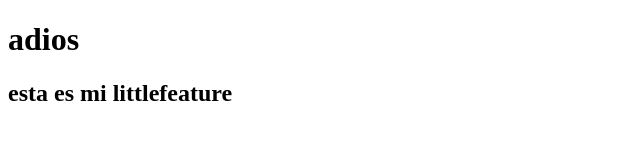
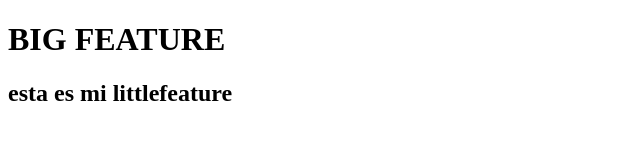
Before and after one commit to josecaballero/background-generator, a plain HTML site: page index.html in a window 1280 px wide. Shown: the whole page, without its empty margins (0-640 px from the left). Drawn offline with Linux system fonts and the light colour scheme.

Commit message:
añado bigfeature

```diff
--- a/index.html
+++ b/index.html
@@ -7,7 +7,7 @@
     <title>Document</title>
 </head>
 <body>
-    <h1>adios</h1>
+    <h1>BIG FEATURE</h1>
     <h2>esta es mi littlefeature</h2>
 </body>
 </html>
```
